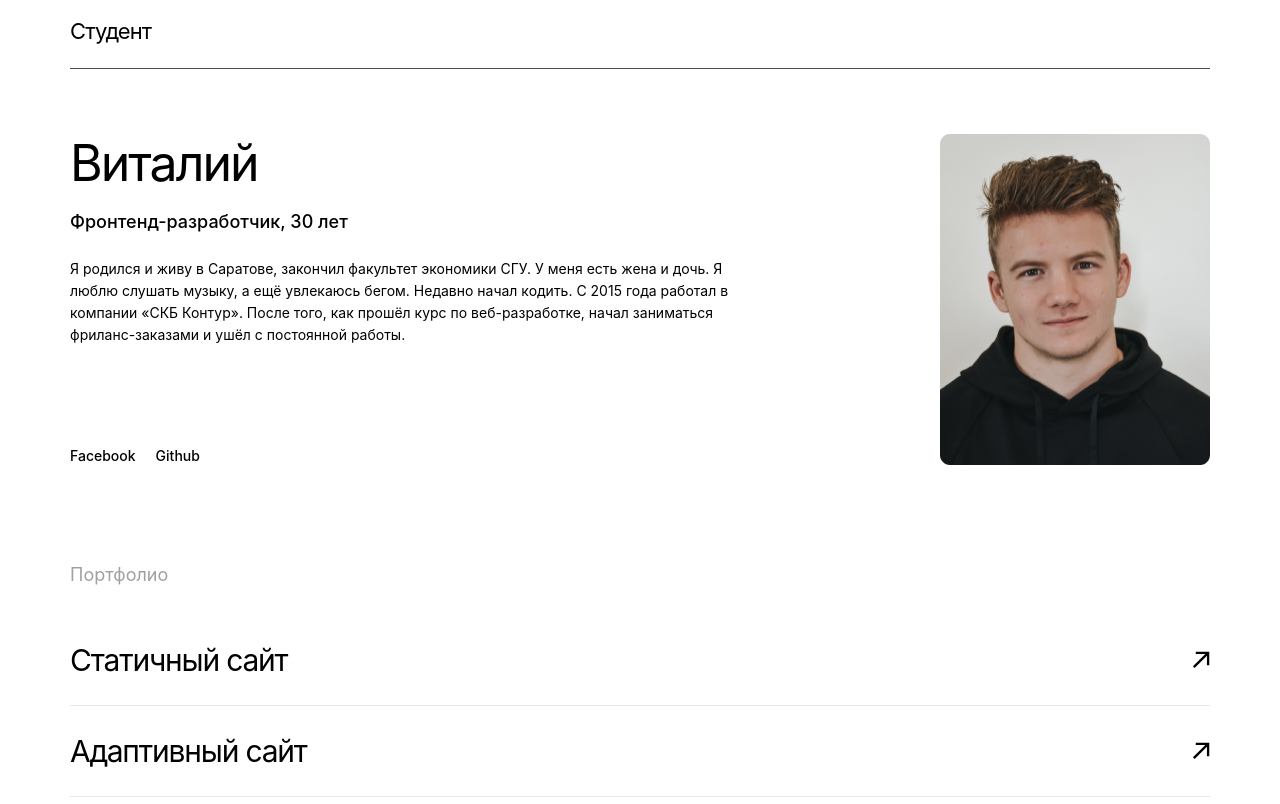
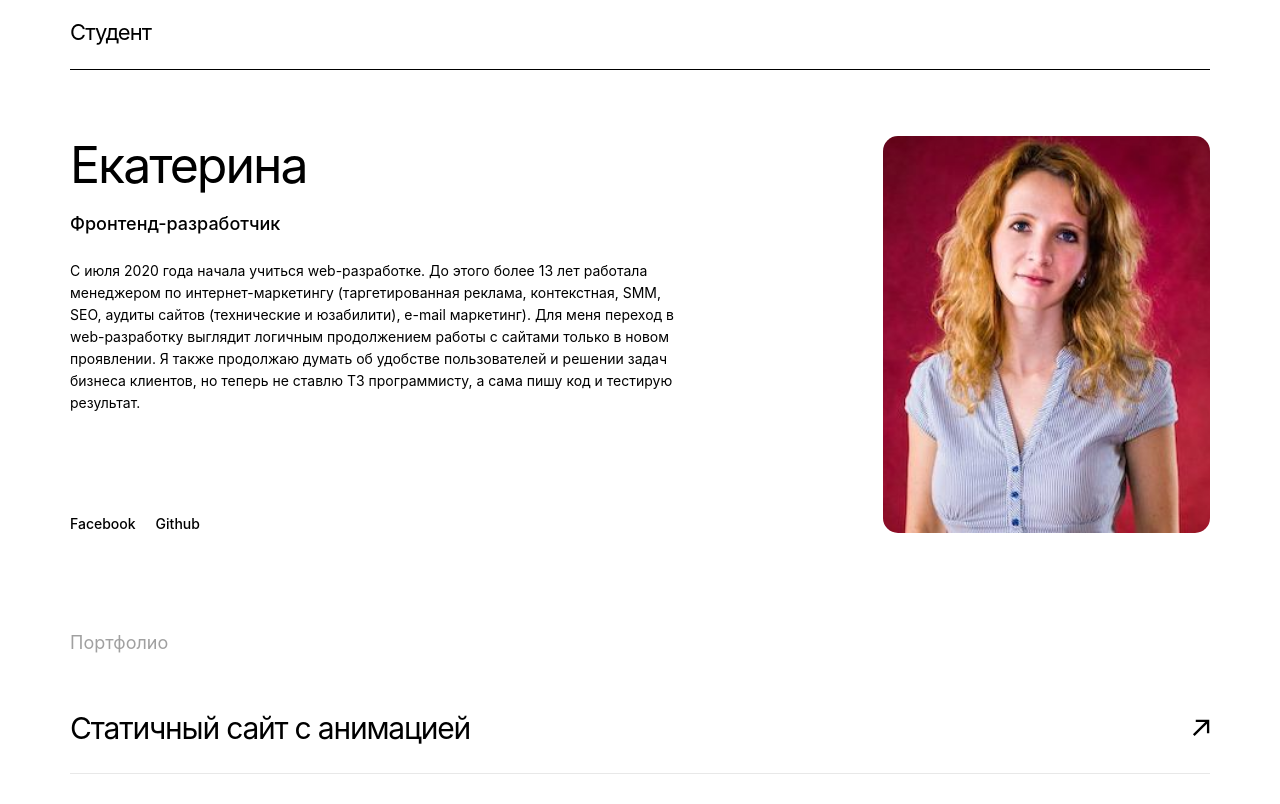
Before and after one commit to art-ka/movies-explorer-frontend, a React (Create React App) app: page / in a window 1280 px wide. Shown: the part 1940-2744 px from the top of the page. Built offline with nearby package versions, Linux system fonts and the light colour scheme.

Commit message:
feat: update info

```diff
--- a/src/components/AboutMe/AboutMe.css
+++ b/src/components/AboutMe/AboutMe.css
@@ -13,16 +13,7 @@
     padding-bottom: 23px;
     margin-bottom: 66px;
     margin-top: 0;
-}
-
-.about__title::after {
-    position: absolute;
-    content: '';
-    opacity: 0.7;
     border-bottom: 1px solid #000;
-    width: 89.06%;
-    display: block;
-    margin-top: 23px;
 }
 
 .about__name {
@@ -72,6 +63,12 @@
     display: flex;
     justify-content: space-between;
     margin-bottom: 100px;
+}
+
+.about__photo {
+    border-radius: 15px;
+    object-fit: cover;
+    object-position: top;
 }
 
 @media screen and (max-width: 484px) and (min-width: 320px) {
--- a/src/components/AboutMe/AboutMe.js
+++ b/src/components/AboutMe/AboutMe.js
@@ -1,6 +1,6 @@
 import React from 'react';
 import './AboutMe.css';
-import photo from '../../images/pic__COLOR_pic.png';
+import photo from '../../images/foto1.jpg';
 
 function AboutMe() {
     return (
@@ -8,14 +8,16 @@ function AboutMe() {
             <h2 className="about__title">Студент</h2>
             <div className="about__data">
                 <div className="about__description">
-                    <h3 className="about__name">Виталий</h3>
-                    <p className="about__job">Фронтенд-разработчик, 30 лет</p>
-                    <p className="about__text">Я родился и живу в Саратове, закончил факультет экономики СГУ. У меня есть жена
-                    и дочь. Я люблю слушать музыку, а ещё увлекаюсь бегом. Недавно начал кодить. С 2015 года работал в компании «СКБ Контур».
-После того, как прошёл курс по веб-разработке, начал заниматься фриланс-заказами и ушёл с постоянной работы.</p>
+                    <h3 className="about__name">Екатерина</h3>
+                    <p className="about__job">Фронтенд-разработчик</p>
+                    <p className="about__text">С июля 2020 года начала учиться web-разработке. До этого более 13 лет работала
+                    менеджером по интернет-маркетингу (таргетированная реклама, контекстная, SMM, SEO, аудиты сайтов (технические и юзабилити),
+                    e-mail маркетинг). Для меня переход в web-разработку выглядит логичным продолжением работы с сайтами
+                    только в новом проявлении. Я также продолжаю думать об удобстве пользователей и решении задач бизнеса клиентов, но теперь не ставлю
+                    ТЗ программисту, а сама пишу код и тестирую результат. </p>
                     <div className="about__links">
                         <a target="_blank" href="https://www.facebook.com/" className="about__link" rel="noreferrer">Facebook</a>
-                        <a target="_blank" href="https://github.com/" className="about__link" rel="noreferrer">Github</a>
+                        <a target="_blank" href="https://github.com/art-ka" className="about__link" rel="noreferrer">Github</a>
                     </div>
                 </div>
                 <img className="about__photo" src={photo} alt="Фото студента" />
--- a/src/components/AboutProject/AboutProject.css
+++ b/src/components/AboutProject/AboutProject.css
@@ -13,16 +13,7 @@
     padding-bottom: 23px;
     margin-bottom: 0;
     margin-top: 0;
-}
-
-.aboutproject__title::after {
-    position: absolute;
-    content: '';
-    opacity: 0.7;
     border-bottom: 1px solid #000;
-    width: 89.06%;
-    display: block;
-    margin-top: 23px;
 }
 
 .aboutproject__table {
--- a/src/components/Portfolio/Portfolio.js
+++ b/src/components/Portfolio/Portfolio.js
@@ -6,16 +6,16 @@ function Portfolio() {
     return (
         <section className="portfolio">
             <h4 className="portfolio__title">Портфолио</h4>
-            <a target="_blank" href="https://github.com/" rel="noreferrer" className="portfolio__block">
-                <p className="portfolio__link">Статичный сайт</p>
+            <a target="_blank" href="https://art-ka.github.io/how-to-learn/" rel="noreferrer" className="portfolio__block">
+                <p className="portfolio__link">Статичный сайт с анимацией</p>
                 <img className="portfolio__icon" src={linkIcon} alt="Ссылки портфолио" /></a>
                 <div className="portfolio__line" />
-                <a target="_blank" href="https://github.com/" rel="noreferrer" className="portfolio__block">
+                <a target="_blank" href="https://art-ka.github.io/russian-travel/" rel="noreferrer" className="portfolio__block">
                 <p className="portfolio__link">Адаптивный сайт</p>
                 <img className="portfolio__icon" src={linkIcon} alt="Ссылки портфолио" /></a>
                 <div className="portfolio__line" />
-                <a target="_blank" href="https://github.com/" rel="noreferrer" className="portfolio__block">
-                <p className="portfolio__link">Одностраничное приложение</p>
+                <a target="_blank" href="https://art-ka.github.io/mesto/" rel="noreferrer" className="portfolio__block">
+                <p className="portfolio__link">Страница пользователя социальной сети</p>
                 <img className="portfolio__icon" src={linkIcon} alt="Ссылки портфолио" /></a>
         </section>
     )
--- a/src/components/Techs/Techs.css
+++ b/src/components/Techs/Techs.css
@@ -21,7 +21,6 @@
 .techs__title::after {
     position: absolute;
     content: '';
-    opacity: 0.7;
     border-bottom: 1px solid #000;
     width: 100%;
     display: block;
```
Also changed, not shown: src/images/foto1.jpg (added).
